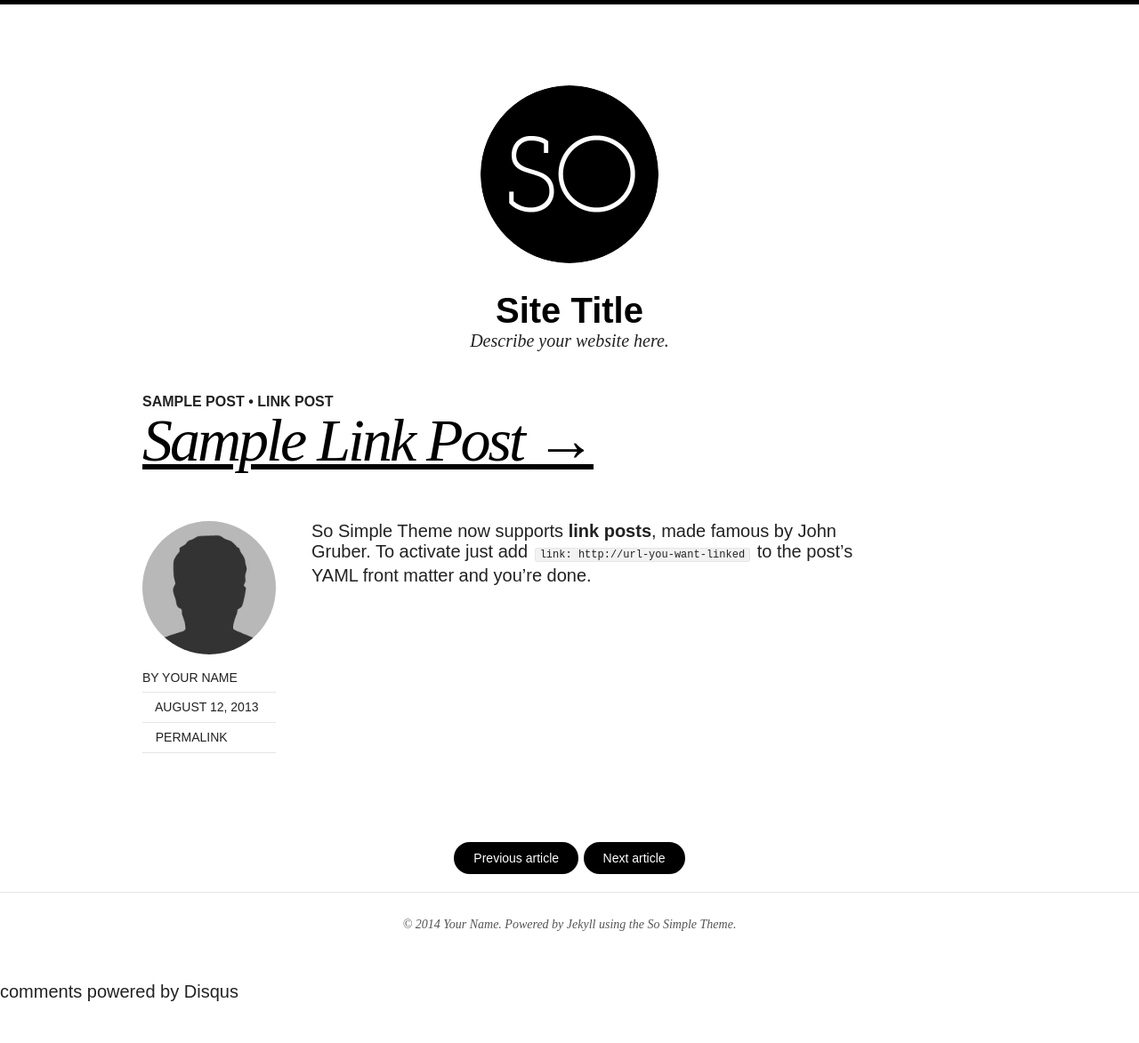
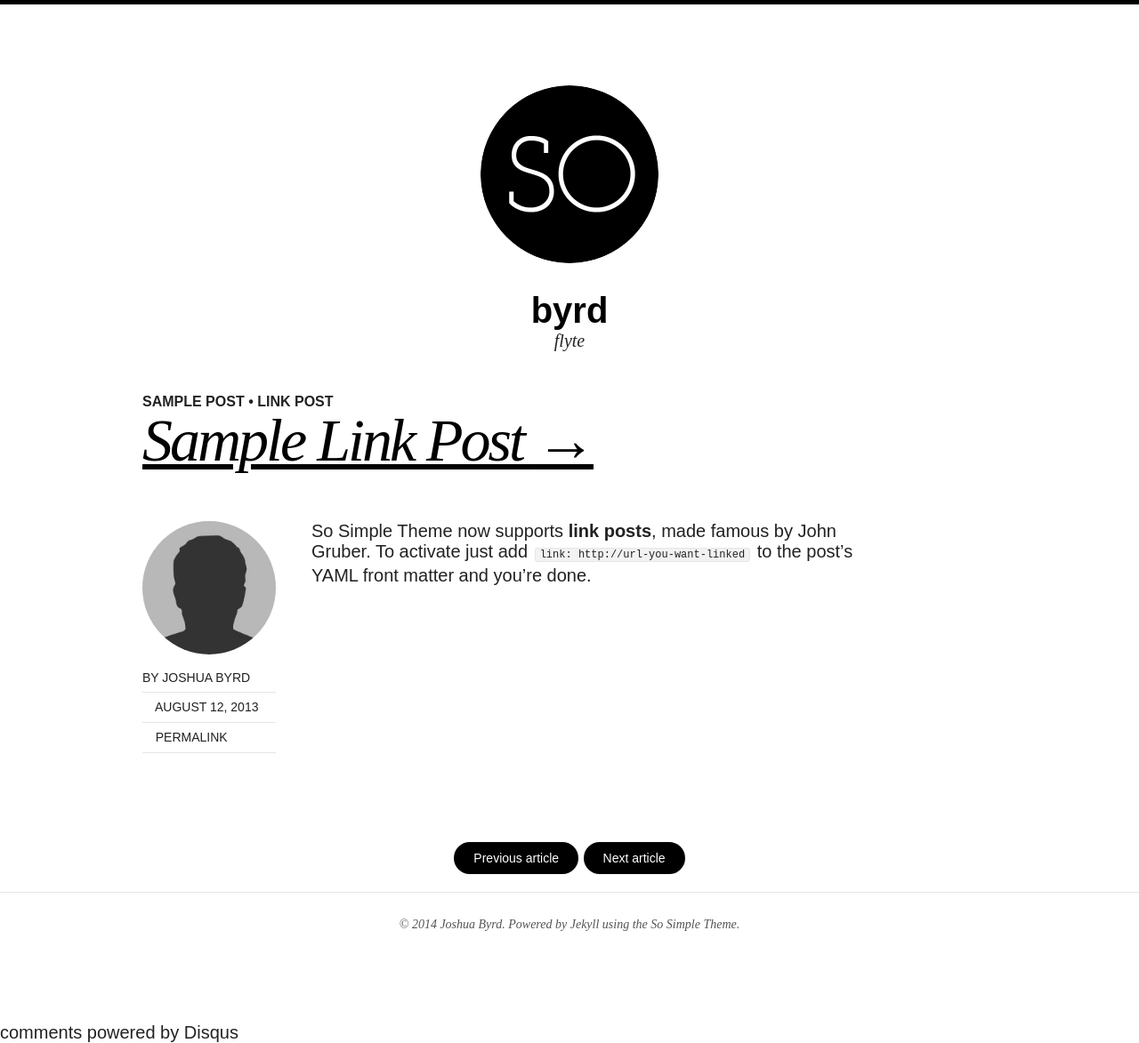
Before and after one commit to phocks/phocks.github.io, a Jekyll site: the page built from _posts/2013-08-12-sample-link-post.md, in a window 1280 px wide. Shown: the whole page at 89% size. Built offline with Jekyll 4.4.1, drawn with Linux system fonts in a browser that asks for light colours; nearby versions of some CDN libraries; comment, search, counter and statistics services are not loaded; before the commit the page ends 1127 px from its top, so only the background shows below that.

Commit message:
some config

```diff
--- a/_config.yml
+++ b/_config.yml
@@ -1,5 +1,5 @@
-title:            Site Title
-description:      Describe your website here.
+title:            byrd
+description:      flyte
 logo:             site-logo.png
 disqus_shortname:
 search:           true
@@ -9,11 +9,11 @@
 
 # Owner/author information
 owner:
-  name:           Your Name
+  name:           Joshua Byrd
   avatar:         bio-photo.jpg
-  email:          you@email.com
+  email:          phocks@gmail.com
   # Social networking links used in footer. Update and remove as you like.
-  twitter:
+  twitter: http://twitter.com/phocks
   facebook:
   github:
   stackexchange:
@@ -44,7 +44,7 @@
     external: true
 
 # http://en.wikipedia.org/wiki/List_of_tz_database_time_zones
-timezone:    America/New_York
+timezone:    Australia/Brisbane
 future:      true
 highlighter: pygments
 markdown:    kramdown
```
